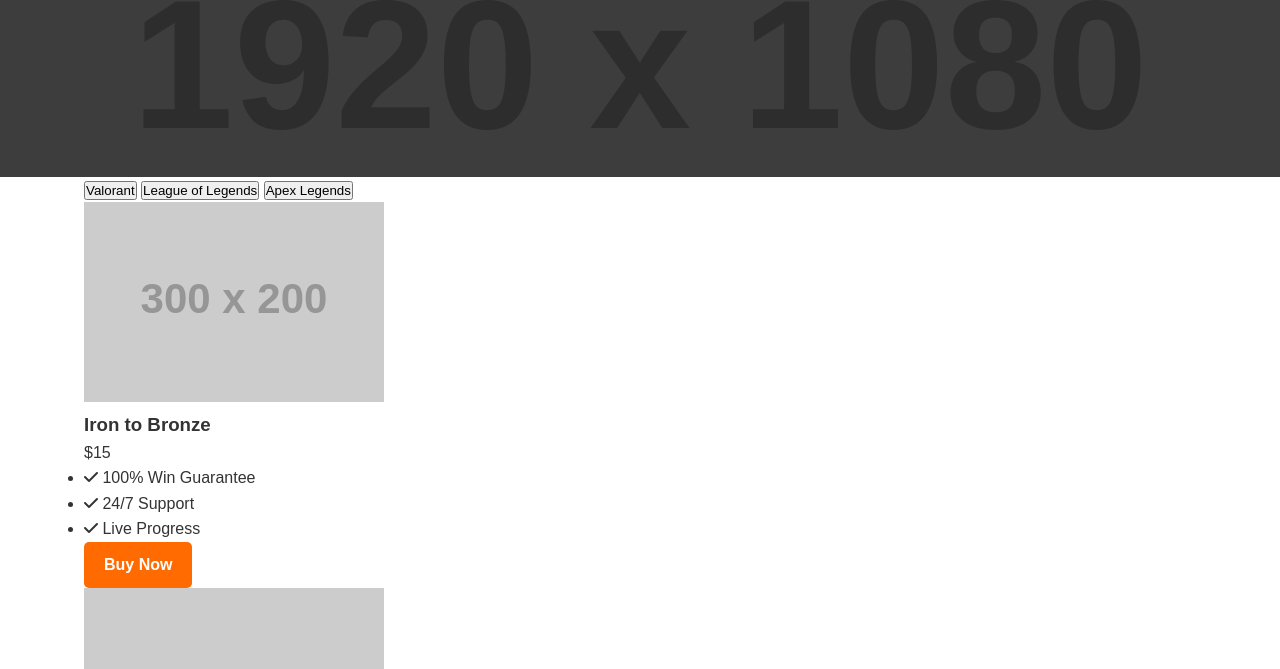
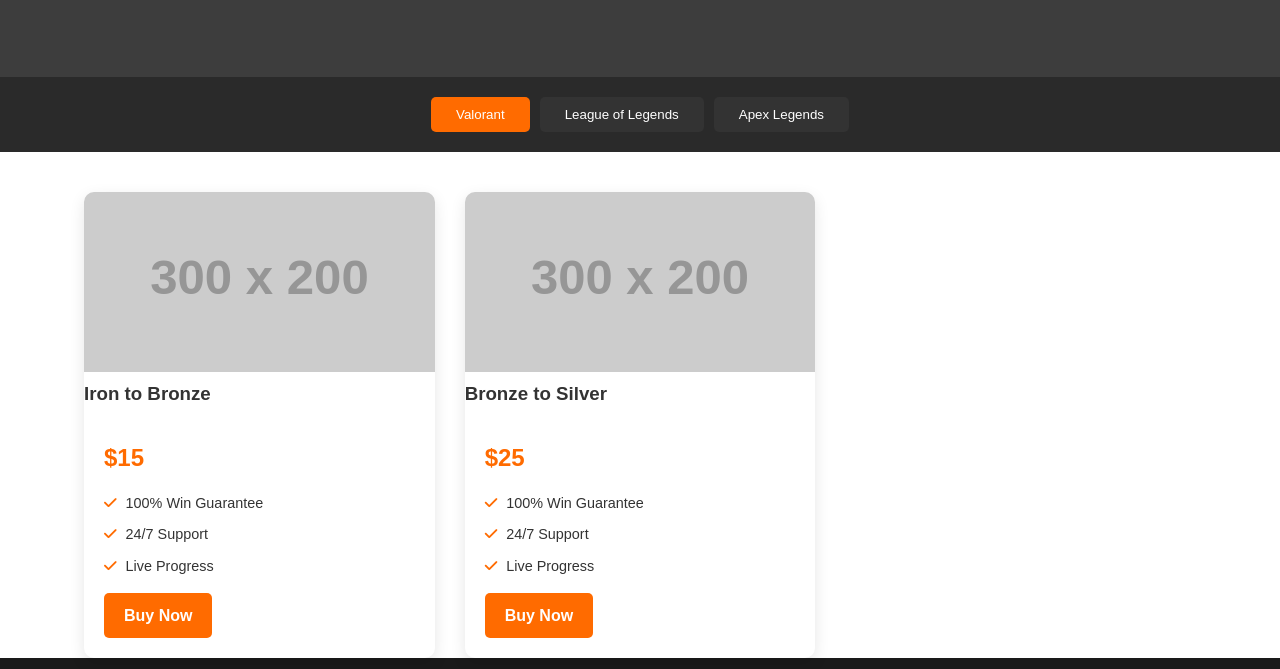
Before and after one commit to camoboy1021/ca, a plain HTML site: page products.html in a window 1280 px wide. Shown: the part 281-950 px from the top of the page. Drawn offline with Linux system fonts and the light colour scheme; placeholder pictures from the web are drawn by us.

Commit message:
style.css

```diff
--- a/style.css
+++ b/style.css
@@ -218,3 +218,92 @@
         margin: 10px 0;
     }
 }
+
+/* Products Page Specific Styles */
+.products-hero {
+    background: linear-gradient(rgba(0, 0, 0, 0.7), rgba(0, 0, 0, 0.7)), url('https://via.placeholder.com/1920x1080');
+    padding: 120px 0 80px;
+}
+
+/* Game Tabs */
+.game-tabs {
+    background: #2a2a2a;
+    padding: 20px 0;
+}
+
+.tab-buttons {
+    display: flex;
+    justify-content: center;
+    gap: 10px;
+}
+
+.tab-btn {
+    background: #333;
+    color: white;
+    border: none;
+    padding: 10px 25px;
+    border-radius: 5px;
+    cursor: pointer;
+    transition: all 0.3s;
+}
+
+.tab-btn.active {
+    background: #ff6b00;
+}
+
+.tab-btn:hover:not(.active) {
+    background: #444;
+}
+
+/* Products Grid */
+.product-grid {
+    display: grid;
+    grid-template-columns: repeat(auto-fill, minmax(300px, 1fr));
+    gap: 30px;
+    margin-top: 40px;
+}
+
+.product-card {
+    background: white;
+    border-radius: 10px;
+    overflow: hidden;
+    box-shadow: 0 5px 15px rgba(0, 0, 0, 0.1);
+    transition: transform 0.3s;
+}
+
+.product-card:hover {
+    transform: translateY(-5px);
+}
+
+.product-card img {
+    width: 100%;
+    height: 180px;
+    object-fit: cover;
+}
+
+.product-details {
+    padding: 20px;
+}
+
+.product-details .price {
+    display: block;
+    font-size: 1.5rem;
+    color: #ff6b00;
+    margin: 10px 0;
+    font-weight: bold;
+}
+
+.product-details ul {
+    list-style: none;
+    margin: 15px 0;
+}
+
+.product-details ul li {
+    margin-bottom: 8px;
+    font-size: 0.9rem;
+}
+
+.product-details ul li i {
+    color: #ff6b00;
+    margin-right: 5px;
+}
```
